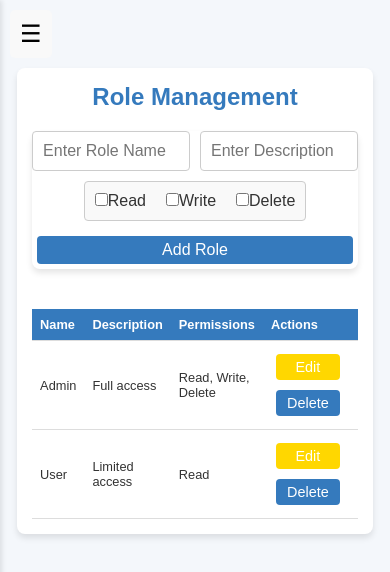
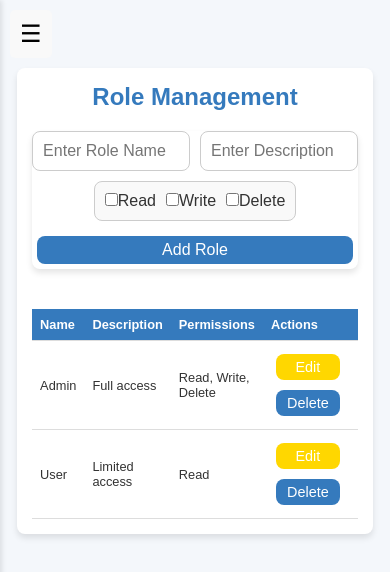
Before and after one commit to tropnicates/rbac_app, a React (Create React App) app: page /roles in a window 390 px wide. Shown: the top 572 px of the page. Built offline with nearby package versions, Linux system fonts and the light colour scheme.

Commit message:
css modified

```diff
--- a/src/assets/styles/Roles.css
+++ b/src/assets/styles/Roles.css
@@ -1,7 +1,4 @@
 .role {
-
-  max-width: 800px;
-  margin: 20px auto;
   padding: 20px;
   background: #fff;
   border-radius: 8px;
@@ -37,14 +34,12 @@
   padding: 10px;
   font-size: 1rem;
   border: 1px solid #ccc;
-  border-radius: 4px;
+  border-radius: 8px;
   display: flex;
   flex-direction: column;
   align-items: center;
   justify-content: center;
-
 }
-
 
 .btn-submit {
   padding: 12px 20px;
@@ -52,7 +47,7 @@
   background-color: #357ABD;
   color: white;
   border: none;
-  border-radius: 4px;
+  border-radius: 8px;
   cursor: pointer;
   transition: background-color 0.3s;
 }
@@ -89,7 +84,7 @@
   font-size: 0.9rem;
   color: #fff;
   border: none;
-  border-radius: 4px;
+  border-radius: 8px;
   cursor: pointer;
   margin-right: 10px;
 }
@@ -110,17 +105,18 @@
   background-color: #B00008;
 }
 
+
 .permissions {
   display: flex;
   flex-direction: row;
   align-items: center;
-  gap: 5px;
+  gap: 10px;
   justify-content: space-around;
   border: 1px solid #ccc;
-  padding: 10px;
-  border-radius: 4px;
+  border-radius: 8px;
   background-color: #f9f9f9;
   font-weight: normal;
+  padding: 10px;
 }
 
 
@@ -134,7 +130,7 @@
   }
 
 .btn-submit {
-  padding: 10px 10px;
+  /* padding: 10px 10px; */
   font-size: 1rem;
 }
 
@@ -159,10 +155,6 @@
     width: 100%;
   }
 
-  .btn-submit {
-    align-self: center;
-  }
-
   .role-table th,
   .role-table td {
     font-size: 0.9rem;
@@ -183,10 +175,6 @@
     font-size: 1.5rem;
   }
 
-  .permissions label {
-    margin-top: 0;
-  }
-
   .action-btn.edit {
     margin-bottom: 5px;
   }
@@ -201,7 +189,7 @@
     display: flex;
     flex-direction: row;
     align-items: center;
-    gap: 20px;
+    gap: 10px;
     justify-content: space-around;
     padding: 10px;
   }
```
